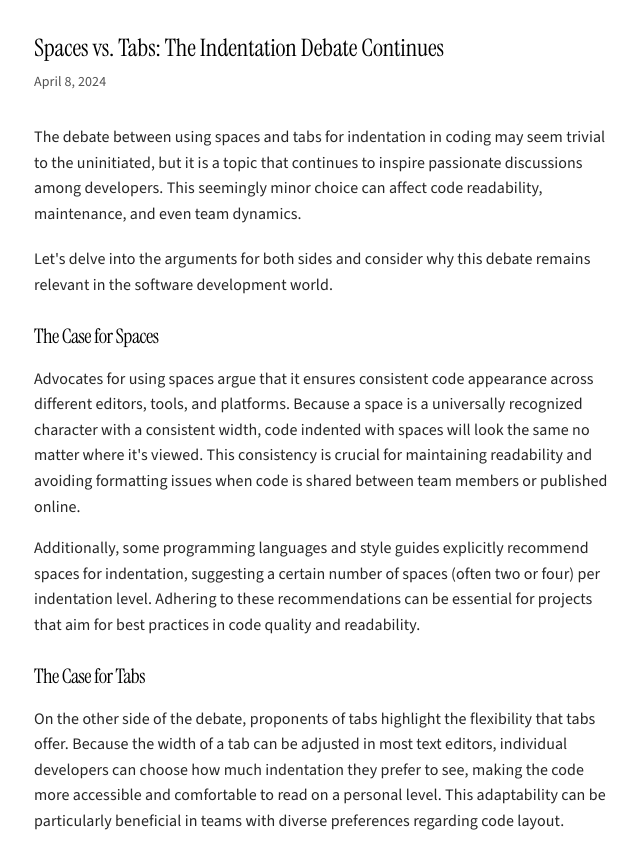
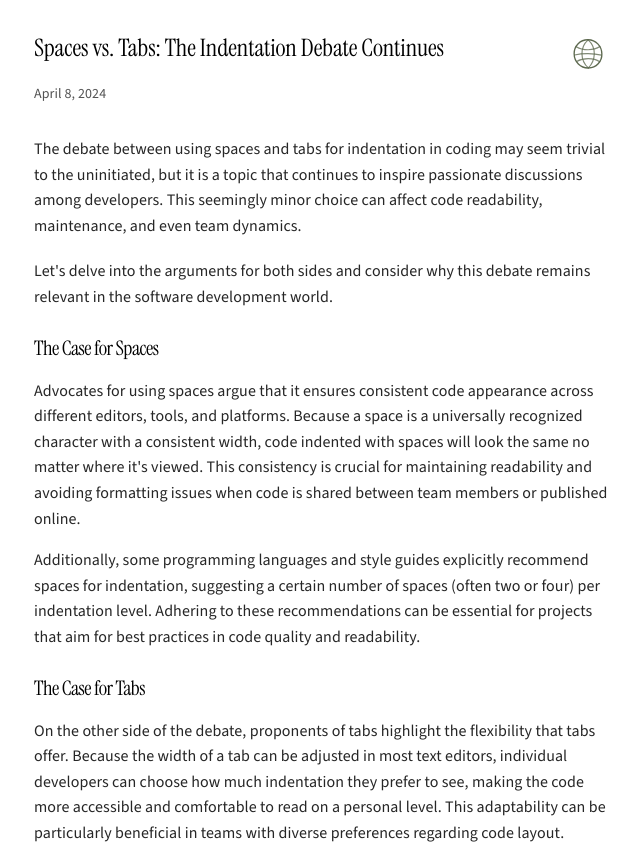
Before and after one commit to saykig/sarakim23, a Next.js app: page /blog/spaces-vs-tabs in a window 1280 px wide. Shown: the top 844 px of the page, without its empty margins (318-958 px from the left). Built offline with nearby package versions, Linux system fonts and the light colour scheme.

Commit message:
Add shared animated globe home navigation

```diff
--- a/app/about/page.tsx
+++ b/app/about/page.tsx
@@ -1,6 +1,7 @@
 import type { Metadata } from 'next'
 import Link from 'next/link'
 import { AboutCopy } from '../components/about-copy'
+import { HomeGlobeNav } from '../components/home-globe-nav'
 
 export const metadata: Metadata = {
   title: 'A little about me',
@@ -14,6 +15,7 @@ export default function AboutPage() {
       <div className="about-page-inner">
         <header className="about-page-header">
           <h1>A little about me</h1>
+          <HomeGlobeNav />
         </header>
 
         <AboutCopy />
--- a/app/blog/[slug]/page.tsx
+++ b/app/blog/[slug]/page.tsx
@@ -1,5 +1,6 @@
 import { notFound } from 'next/navigation'
 import { CustomMDX } from 'app/components/mdx'
+import { HomeGlobeNav } from 'app/components/home-globe-nav'
 import { formatDate, getBlogPosts } from 'app/blog/utils'
 import { baseUrl } from 'app/sitemap'
 
@@ -82,9 +83,12 @@ export default function Blog({ params }) {
           }),
         }}
       />
-      <h1 className="title font-semibold text-2xl tracking-tighter">
-        {post.metadata.title}
-      </h1>
+      <header className="internal-page-heading-row">
+        <h1 className="title font-semibold text-2xl tracking-tighter">
+          {post.metadata.title}
+        </h1>
+        <HomeGlobeNav />
+      </header>
       <div className="flex justify-between items-center mt-2 mb-8 text-sm">
         <p className="text-sm text-neutral-600 dark:text-neutral-400">
           {formatDate(post.metadata.publishedAt)}
--- a/app/blog/page.tsx
+++ b/app/blog/page.tsx
@@ -1,4 +1,5 @@
 import { BlogPosts } from 'app/components/posts'
+import { HomeGlobeNav } from 'app/components/home-globe-nav'
 
 export const metadata = {
   title: 'Blog',
@@ -8,7 +9,10 @@ export const metadata = {
 export default function Page() {
   return (
     <section>
-      <h1 className="font-semibold text-2xl mb-8 tracking-tighter">My Blog</h1>
+      <header className="internal-page-heading-row mb-8">
+        <h1 className="font-semibold text-2xl tracking-tighter">My Blog</h1>
+        <HomeGlobeNav />
+      </header>
       <BlogPosts />
     </section>
   )
--- /dev/null
+++ b/app/components/home-globe-nav.tsx
@@ -0,0 +1,53 @@
+import Link from 'next/link'
+
+type HomeGlobeNavProps = {
+  className?: string
+}
+
+export function HomeGlobeNav({ className = '' }: HomeGlobeNavProps) {
+  const classes = ['home-globe-nav', className].filter(Boolean).join(' ')
+
+  return (
+    <Link href="/" className={classes} aria-label="Return to homepage">
+      <svg
+        className="home-globe-nav-icon"
+        viewBox="0 0 40 40"
+        role="img"
+        aria-hidden="true"
+      >
+        <g className="home-globe-nav-sphere">
+          <path
+            className="home-globe-nav-stroke home-globe-nav-outline"
+            pathLength="1"
+            d="M20.1 3.2C10.9 3 3.6 10.3 3.7 19.8c.1 9.6 7.5 16.9 16.8 16.7 9.2-.2 16.1-7.5 15.8-16.8-.2-9.2-7.1-16.3-16.2-16.5Z"
+          />
+          <path
+            className="home-globe-nav-stroke home-globe-nav-meridian"
+            pathLength="1"
+            d="M20.2 3.4c-5.1 4.4-7.4 10.1-7.3 16.5.1 6.6 2.7 12.2 7.5 16.4"
+          />
+          <path
+            className="home-globe-nav-stroke home-globe-nav-meridian home-globe-nav-stroke-delayed"
+            pathLength="1"
+            d="M20.2 3.4c5 4.5 7.4 10.3 7.2 16.6-.2 6.5-2.7 12.1-7 16.3"
+          />
+          <path
+            className="home-globe-nav-stroke home-globe-nav-latitude"
+            pathLength="1"
+            d="M6.2 11.4c3.9 2.4 8.5 3.6 13.9 3.6 5.6 0 10.1-1.2 13.9-3.7"
+          />
+          <path
+            className="home-globe-nav-stroke home-globe-nav-latitude home-globe-nav-stroke-delayed"
+            pathLength="1"
+            d="M4.3 21.2c5.3-1.3 10.5-1.8 15.8-1.7 5.6 0 10.9.6 15.7 1.8"
+          />
+          <path
+            className="home-globe-nav-stroke home-globe-nav-latitude"
+            pathLength="1"
+            d="M6.6 28.8c3.9-2.2 8.4-3.3 13.7-3.3 5.4.1 9.8 1.2 13.5 3.5"
+          />
+        </g>
+      </svg>
+    </Link>
+  )
+}
--- a/app/global.css
+++ b/app/global.css
@@ -167,6 +167,108 @@ table {
 
 .title {
   text-wrap: balance;
+}
+
+.home-globe-nav {
+  display: inline-grid;
+  width: 2.75rem;
+  height: 2.75rem;
+  flex: 0 0 auto;
+  place-items: center;
+  color: var(--atlas-ink-soft, #5d694f);
+  text-decoration: none;
+  -webkit-tap-highlight-color: transparent;
+}
+
+.home-globe-nav-icon {
+  display: block;
+  width: 2.125rem;
+  height: 2.125rem;
+  overflow: visible;
+}
+
+.home-globe-nav-sphere {
+  transform-box: fill-box;
+  transform-origin: center;
+}
+
+.home-globe-nav-stroke {
+  fill: none;
+  stroke: currentColor;
+  stroke-width: 1.35;
+  stroke-linecap: round;
+  stroke-linejoin: round;
+  stroke-dasharray: 1;
+  stroke-dashoffset: 0;
+  vector-effect: non-scaling-stroke;
+}
+
+.home-globe-nav-latitude,
+.home-globe-nav-meridian {
+  opacity: 0.78;
+  stroke-width: 1.15;
+}
+
+.home-globe-nav:hover .home-globe-nav-sphere,
+.home-globe-nav:focus-visible .home-globe-nav-sphere {
+  animation: home-globe-turn 680ms cubic-bezier(0.22, 0.8, 0.3, 1) both;
+}
+
+.home-globe-nav:hover .home-globe-nav-stroke,
+.home-globe-nav:focus-visible .home-globe-nav-stroke {
+  animation: home-globe-draw 680ms cubic-bezier(0.22, 0.8, 0.3, 1) both;
+}
+
+.home-globe-nav:hover .home-globe-nav-stroke-delayed,
+.home-globe-nav:focus-visible .home-globe-nav-stroke-delayed {
+  animation-delay: 55ms;
+}
+
+.home-globe-nav:focus-visible {
+  border-radius: 50%;
+  outline: 1px solid currentColor;
+  outline-offset: 1px;
+}
+
+.internal-page-heading-row {
+  display: flex;
+  align-items: flex-start;
+  justify-content: space-between;
+  gap: 1.5rem;
+}
+
+@keyframes home-globe-turn {
+  0% {
+    transform: rotate(0deg) scale(1);
+  }
+  38% {
+    transform: rotate(-11deg) scale(1.025);
+  }
+  72% {
+    transform: rotate(6deg) scale(0.99);
+  }
+  100% {
+    transform: rotate(0deg) scale(1);
+  }
+}
+
+@keyframes home-globe-draw {
+  0%,
+  100% {
+    stroke-dashoffset: 0;
+  }
+  42% {
+    stroke-dashoffset: 0.28;
+  }
+}
+
+@media (prefers-reduced-motion: reduce) {
+  .home-globe-nav:hover .home-globe-nav-sphere,
+  .home-globe-nav:focus-visible .home-globe-nav-sphere,
+  .home-globe-nav:hover .home-globe-nav-stroke,
+  .home-globe-nav:focus-visible .home-globe-nav-stroke {
+    animation: none;
+  }
 }
 
 :root {
@@ -975,7 +1077,14 @@ body:has(.about-page) ::selection {
 }
 
 .about-page-header {
+  position: relative;
   margin-bottom: clamp(2.25rem, 4vw, 3.75rem);
+}
+
+.about-page-header .home-globe-nav {
+  position: absolute;
+  top: -0.35rem;
+  right: 0;
 }
 
 .about-page-header h1 {
@@ -1293,6 +1402,13 @@ body:has(.memory-page) ::selection {
   font-weight: 400;
   letter-spacing: 0.045em;
   text-decoration: none;
+}
+
+.memory-home-globe-nav {
+  position: absolute;
+  z-index: 2;
+  top: clamp(1.15rem, calc(4vw - 0.35rem), 2.65rem);
+  right: clamp(1rem, calc(5vw - 0.35rem), 4.65rem);
 }
 
 .memory-back-link:hover,
--- a/app/memories/[slug]/page.tsx
+++ b/app/memories/[slug]/page.tsx
@@ -1,6 +1,7 @@
 import type { Metadata } from 'next'
 import Link from 'next/link'
 import { notFound } from 'next/navigation'
+import { HomeGlobeNav } from '../../components/home-globe-nav'
 import { MemoryExperience } from '../../components/memories/memory-experience'
 import { getMemory, getPublishedMemorySlugs } from '../data'
 
@@ -45,6 +46,7 @@ export default async function MemoryPage({ params }: MemoryPageProps) {
         <Link href="/" className="memory-back-link">
           <span aria-hidden="true">←</span> Home
         </Link>
+        <HomeGlobeNav className="memory-home-globe-nav" />
         <div className="memory-heading">
           <p className="memory-heading-kicker">Place memory</p>
           <h1>{memory.name}</h1>
--- a/app/not-found.tsx
+++ b/app/not-found.tsx
@@ -1,9 +1,14 @@
+import { HomeGlobeNav } from './components/home-globe-nav'
+
 export default function NotFound() {
   return (
     <section>
-      <h1 className="mb-8 text-2xl font-semibold tracking-tighter">
-        404 - Page Not Found
-      </h1>
+      <header className="internal-page-heading-row mb-8">
+        <h1 className="text-2xl font-semibold tracking-tighter">
+          404 - Page Not Found
+        </h1>
+        <HomeGlobeNav />
+      </header>
       <p className="mb-4">The page you are looking for does not exist.</p>
     </section>
   )
```
